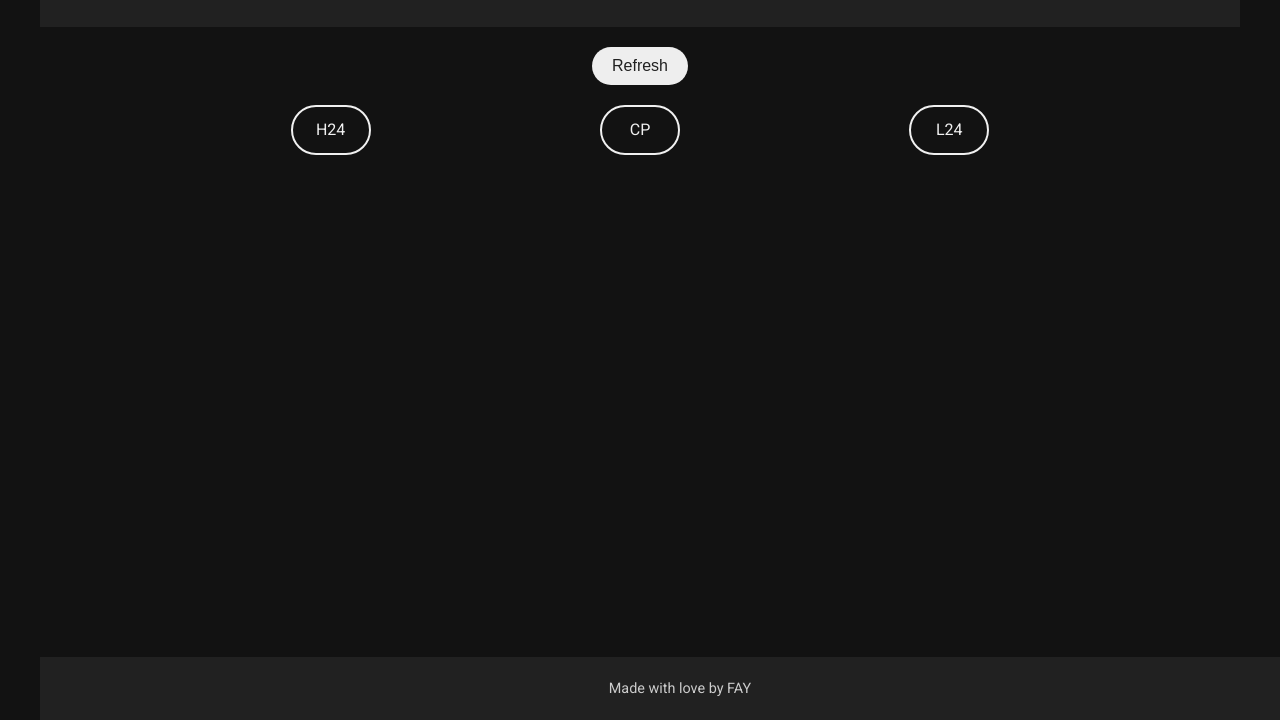
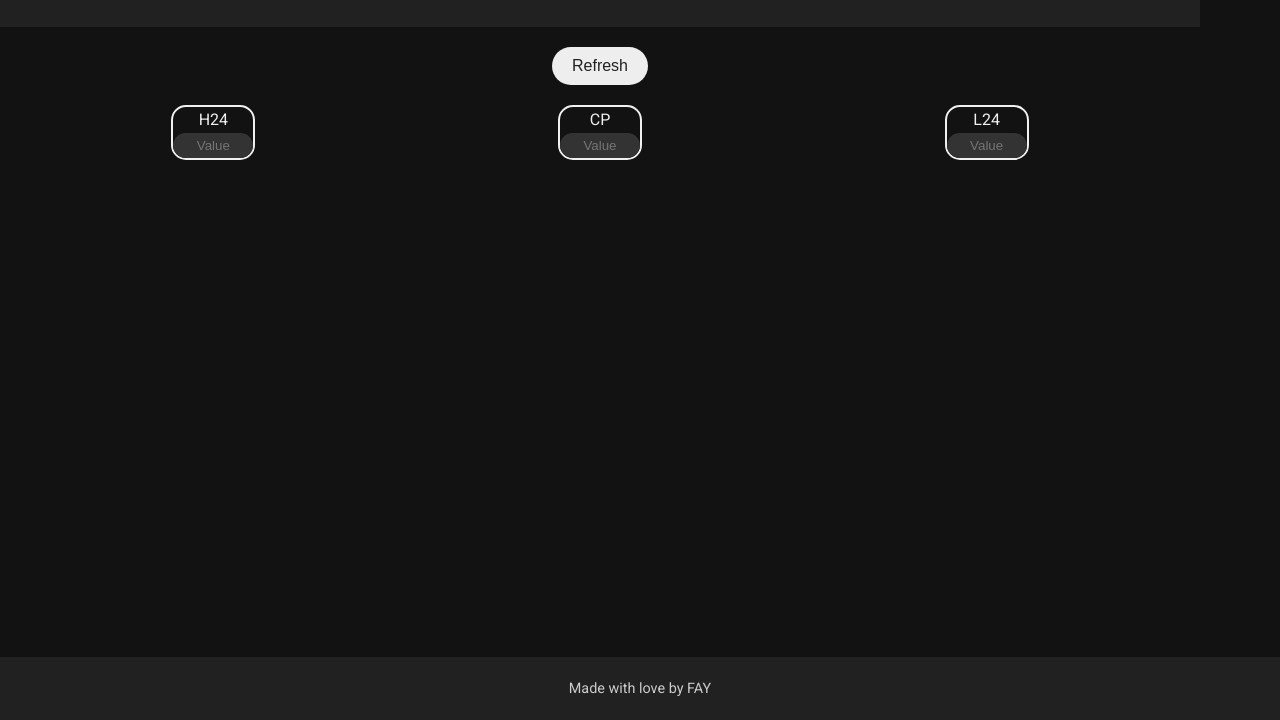
Before and after one commit to FAYnim/TradingTool, a plain HTML site: page index.html in a window 1280 px wide. Shown: the part 80-800 px from the top of the page. Drawn offline with Linux system fonts and the light colour scheme.

Commit message:
update index.html 2025-05-16 06:10

```diff
--- a/index.html
+++ b/index.html
@@ -20,13 +20,12 @@
 
         .container {
             max-width: 1200px;
-            margin: 0 auto;
         }
 
         header {
             text-align: left;
             padding: 20px;
-		background-color: #212121;
+            background-color: #212121;
         }
 
         header h1 {
@@ -57,16 +56,31 @@
         .data-container {
             display: flex;
             justify-content: space-around;
-            width: 80%;
+            width: 100%;
             margin-bottom: 20px;
         }
 
+        .data-item {
+            border: 2px solid #f0f0f0;
+            border-radius: 15px;
+            display: flex;
+            flex-direction: column;
+            align-items: center;
+        }
+
         .data-box {
-            border: 2px solid #f0f0f0;
-            padding: 10px 20px;
-            border-radius: 25px;
             text-align: center;
             min-width: 80px;
+        }
+
+        .data-input {
+            background-color: #333;
+            color: #f0f0f0;
+            border: none;
+            padding: 5px 10px;
+            border-radius: 15px;
+            text-align: center;
+            width: 80px;
         }
 
         footer {
@@ -96,9 +110,18 @@
             <button class="button">Refresh</button>
 
             <div class="data-container">
-                <div class="data-box">H24</div>
-                <div class="data-box">CP</div>
-                <div class="data-box">L24</div>
+                <div class="data-item">
+                    <div class="data-box">H24</div>
+                    <input type="text" class="data-input" id="h24" placeholder="Value">
+                </div>
+                <div class="data-item">
+                    <div class="data-box">CP</div>
+                    <input type="text" class="data-input" id="cp" placeholder="Value">
+                </div>
+                <div class="data-item">
+                    <div class="data-box">L24</div>
+                    <input type="text" class="data-input" id="l24" placeholder="Value">
+                </div>
             </div>
         </main>
 
```
